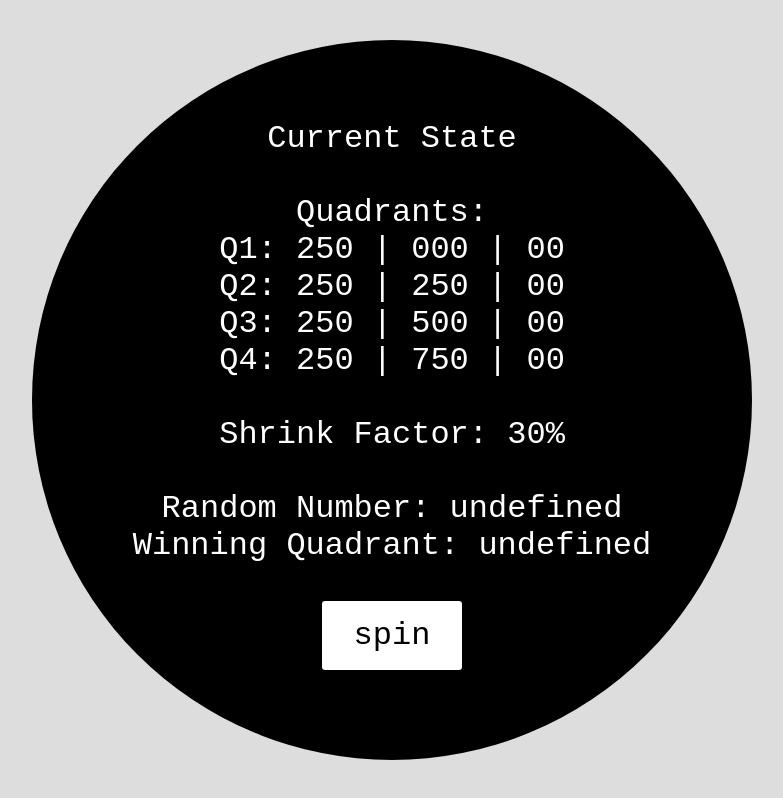
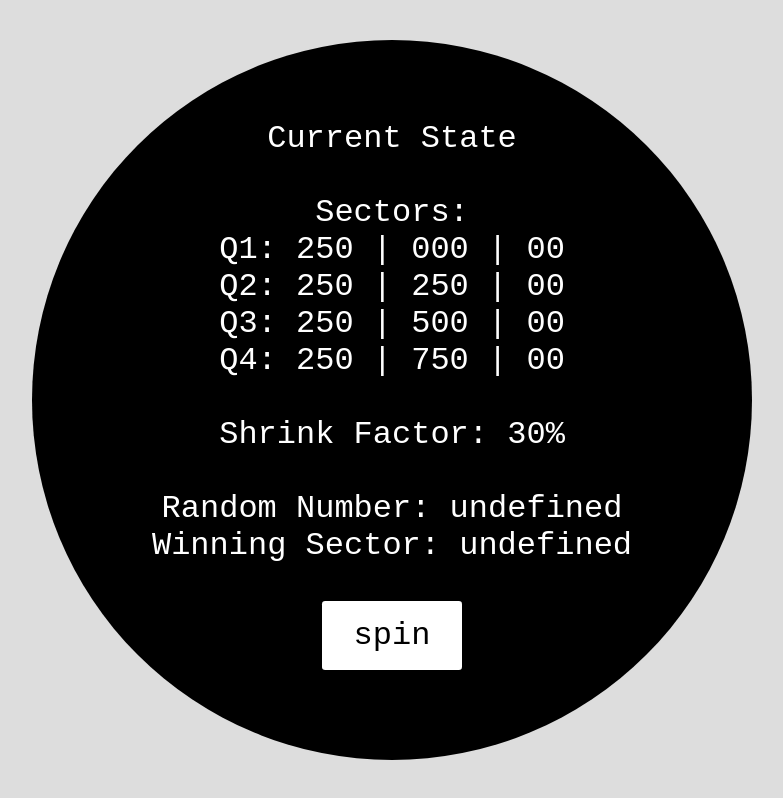
Before and after one commit to frankalbenesius/spinner, a Next.js app: page / in a window 1280 px wide. Shown: the whole page, without its empty margins (248-1031 px from the left). Built offline with nearby package versions, Linux system fonts and the light colour scheme.

Commit message:
change quadrant to sector

```diff
--- a/components/Spinner.js
+++ b/components/Spinner.js
@@ -44,7 +44,7 @@ class Spinner extends React.Component {
         <div className="testing-state">
           Current State<br />
           <br />
-          Quadrants:<br />
+          Sectors:<br />
           {this.state.sectors.map((sector, i) => (
             <div key={i}>
               Q{i + 1}: {sector} |{' '}
@@ -59,7 +59,7 @@ class Spinner extends React.Component {
           Random Number:{' '}
           {this.state.roll ? padStart(this.state.roll, 3, '0') : 'undefined'}
           <br />
-          Winning Quadrant: {this.state.winner || 'undefined'}
+          Winning Sector: {this.state.winner || 'undefined'}
           <br />
           <br />
           <button onClick={this.handleRoll}>spin</button>
```
